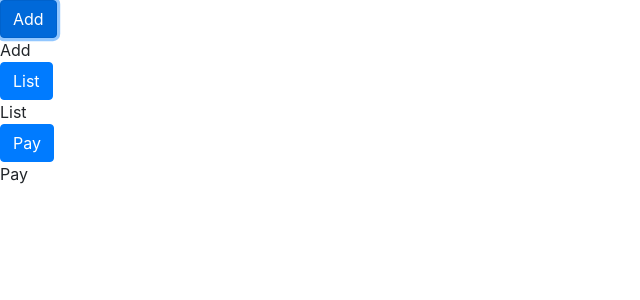
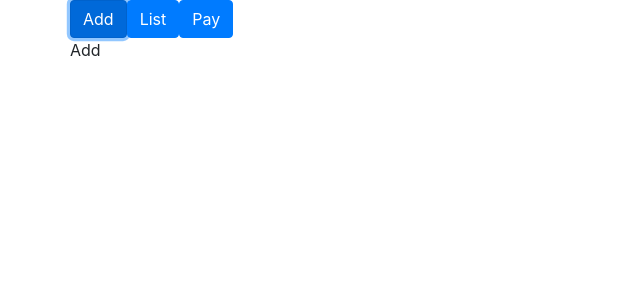
Before and after one commit to DDA209/react_bakery, a React (Create React App) app: page / in a window 1280 px wide. Both pictures are taken after a click on the button "Add". Shown: the top 300 px of the page, without its empty margins (0-640 px from the left). Built offline with nearby package versions, Linux system fonts and the light colour scheme.

Commit message:
Before installing slider

```diff
--- a/src/App.js
+++ b/src/App.js
@@ -1,8 +1,13 @@
 import React from "react";
-import Button from "./components/core/Button"
-// import Btn from "./components/core/Btn"
 import 'bootstrap/dist/css/bootstrap.min.css';
 
+import Button from "./components/core/Button";
+// import Btn from "./components/core/Btn"
+import Add from "./components/Add";
+import List from "./components/List";
+import Pay from "./components/Pay";
+
+/*
 const Add = (props) => {
   return(
     <div>
@@ -26,15 +31,15 @@ const Pay = (props) => {
     </div>
   );
 };
-
+*/
 
 class App extends React.Component{
 
   constructor(props){
     super(props);
 
-    this.state = {
-      activeTab: 'add',
+    this.state = { //objet javascript
+      activeTab: 'mettre "add" ici après tests OK', // <Add />fonctionnerai mais n'est pas une chose à faire dans React
       items: [],
     };
     //// Bind ici
@@ -47,16 +52,15 @@ class App extends React.Component{
     });
   }
 
-
   onClickTabList = () => {
     this.setState({
       activeTab: 'list',
     });
   }
 
-  onClickTabPlay = () => {
+  onClickTabPay = () => {
     this.setState({
-      activeTab: 'play',
+      activeTab: 'pay',
     });
   }
 
@@ -65,18 +69,62 @@ class App extends React.Component{
 
   //// méthodes (par ordre alphabétique / sub-render) - En troisième
 
+  renderTabAdd(){
+    if (this.state.activeTab === 'add') {
+      return (
+        <Add />
+      );
+    }
+    return null;
+  }
+
+  renderTabList(){
+    if (this.state.activeTab === 'list') {
+      return (
+        <List />
+      );
+    }
+    return null;
+  }
+
+  renderTabPay(){
+    if (this.state.activeTab === 'pay') {
+      return(
+        <Pay />
+      );
+    }
+    return null;
+  }
+
   render() {
     return (
-      <div className="btn_group" role="group" aria-label="Tab list">
+      <div className="container">
 
-        <Button >
-          Add {/* children de <button></>*/}
-        </Button>
-          <div>Add</div>
-        <Button>List</Button>
-          <div>List</div>
-        <Button>Pay</Button>
-          <div>Pay</div>
+        <div className="row">
+            <div className="btn_group" role="group" aria-label="Tab list">
+
+              <Button
+                onClick={this.onClickTabAdd}
+              >
+                Add {/* child"ren" de <button></>*/}
+              </Button>
+              <Button
+                onClick = {this.onClickTabList}
+              >
+                List</Button>
+              <Button
+                onClick ={this.onClickTabPay}
+              >
+                Pay</Button>
+
+            </div>
+          </div>
+
+          <div className="row">
+            {this.renderTabAdd()}
+            {this.renderTabList()}
+            {this.renderTabPay()}
+          </div>
 
       </div>
     );
--- /dev/null
+++ b/src/components/Add.js
@@ -0,0 +1,14 @@
+import React from 'react';
+
+class Add extends React.Component{
+    render(){
+        console.log('components/Add#render this.props', this.props);
+        return(
+            <div>
+                Add
+            </div>
+        )
+    }
+}
+
+export default Add;
--- /dev/null
+++ b/src/components/List.js
@@ -0,0 +1,14 @@
+import React from 'react';
+
+class List extends React.Component{
+    render(){
+        console.log('components/list#render this.state', this.state);
+        return(
+            <div>
+                List
+            </div>
+        );
+    }
+}
+
+export default List;
--- /dev/null
+++ b/src/components/Pay.js
@@ -0,0 +1,14 @@
+import React from "react";
+
+class Pay extends React.Component{
+    render(){
+        console.log('components/Pay#render this.props', this.props);
+        return(
+            <div>
+                Pay
+            </div>
+        );
+    }
+}
+
+export default Pay;
--- a/src/components/core/Button.js
+++ b/src/components/core/Button.js
@@ -1,13 +1,36 @@
-import React, { Component } from "react";
+import React from "react";
 import "./Button.css"
 
 
+const Button = ({ children, isSelected, onClick}) => {
+
+    console.log('component/Button#Button children', children);
+    // console.log('component/Button#Button isSelected', isSelected);
+    console.log('component/Button#Button onClick', onClick);
+
+    return(
+        <button
+            type="button"
+            className="btn btn-primary"
+            onClick={onClick}
+            // isSelected={isSelected}
+            >
+
+            {children}
+
+        </button>
+
+    );
+
+}
+
+/*
 class Button extends React.Component{
     render() {
         return(
             <button type="button" className="btn btn-primary"
                 isSelected={this.props.isSelected}
-                onClick={this.props.onClick}
+                onClick={this.props.onClickFunc}
                 >
 
                 {this.props.children}
@@ -17,18 +40,21 @@ class Button extends React.Component{
         );
     }
 }
+*/
 
-// const Button = (props) => {
+/*
+const Button = (props) => {
 
-//     return (
-//         <button
-//             onClick={Props.Add}
-//             >
-//             {props.children}
-//             {props.isSelected}
-//             {props.onClick}
-//         </button>
-//     );
-// }
+    return (
+        <button
+            onClick={Props.Add}
+            >
+            {props.children}
+            {props.isSelected}
+            {props.onClick}
+        </button>
+    );
+}
+*/
 
 export default Button;
```
